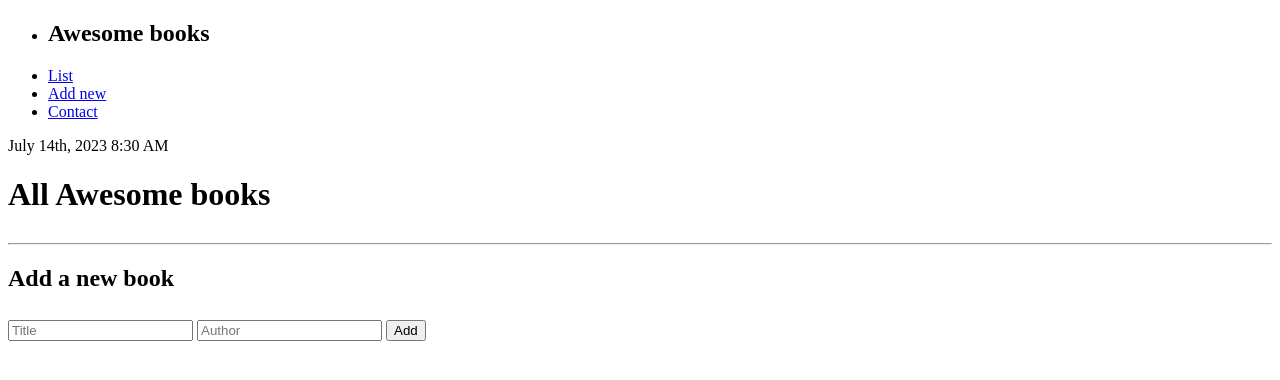
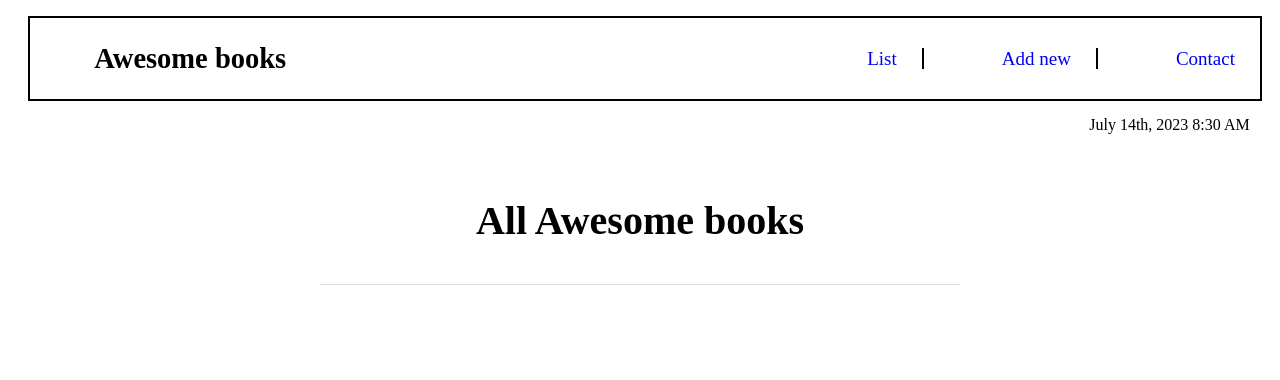
Before and after one commit to hydaline-code/Awesome_books, a website: page index.html in a window 1280 px wide. Drawn offline with Linux system fonts and the light colour scheme.

Commit message:
Update styling styles.css file

```diff
--- a/styles.css
+++ b/styles.css
@@ -1,17 +1,136 @@
-#books {
-  list-style: none;
-  text-align: left;
+/* styles.css */
+
+.container {
+  max-width: 800px;
+  margin: 0 auto;
+  padding: 20px;
 }
 
-#books > li {
-  text-align: left;
+.nav-links {
+  display: flex;
+  justify-content: end;
+  flex-direction: row;
+  gap: 80px;
+  align-items: center;
+  margin-bottom: 15px;
+  border: 2px solid black;
+}
+.nav-links li,
+.nav-links li a {
+  list-style: none;
+  text-decoration: none;
+  font-size: 19px;
+
+}
+.nav-links li a {
+  padding-right: 25px;
+  border-right: 2px solid black;
+  margin-right: -2px;
+}
+.nav-links li a:hover {
+color:rgb(247,185,36);
+text-decoration: underline;
+
+}
+#current-time {
+  margin-left: 86%;
+}
+header {
+  margin-left: 10px;
+  padding: 0px 10px 0px 10px;
 }
 
-.remove {
-  width: 20vw;
+.nav-links span {
+  margin-right: 500px ;
+}
+
+.nav-links span li{
+border: 1px solid white;
+}
+form {
+  display: none;
+  justify-content: center;
+  align-items: center;
+  flex-direction: column;
+}
+.titre h2{
+  display: none;
+}
+.display-4 {
+  font-size: 2.5rem;
+  font-weight: bold;
+  margin-bottom: 20px;
+}
+
+.table {
+  width: 100%;
+  border-collapse: collapse;
+  border: 1px solid black;
+}
+#books{
+  border: 1px solid black;
+}
+
+.table th,
+.table td {
+  padding: 5px;
+}
+
+.table-bordered th,
+.table-bordered td {
+  border: 1px solid #ddd;
+}
+
+.mt-4 {
+  margin-top: 1rem;
+}
+
+.mt-5 {
+  margin-top: 1.25rem;
+}
+
+.mx-auto {
+  margin-left: auto;
+  margin-right: auto;
+}
+
+.text-center {
+  text-align: center;
 }
 
 .add-book input[type="text"],
-#add {
-  margin-top: 0.5rem;
+.add-book button {
+  margin-bottom: 10px;
 }
+
+.line {
+  border: none;
+  border-top: 1px solid #ddd;
+  margin: 20px auto;
+  width: 80%;
+}
+
+/* Additional styles for remove button */
+.remove {
+  background-color:white;
+  color: black;
+  padding: 5px 10px;
+  cursor: pointer;
+  border: 1px solid black;
+}
+
+
+/* Custom styling for book list */
+#books {
+  list-style: none;
+  padding: 0;
+  margin: 0;
+}
+
+#books tr:nth-child(odd) {
+  background-color: #f2f2f2;
+}
+
+#books tr:nth-child(even) {
+  background-color: #fff;
+}
```
